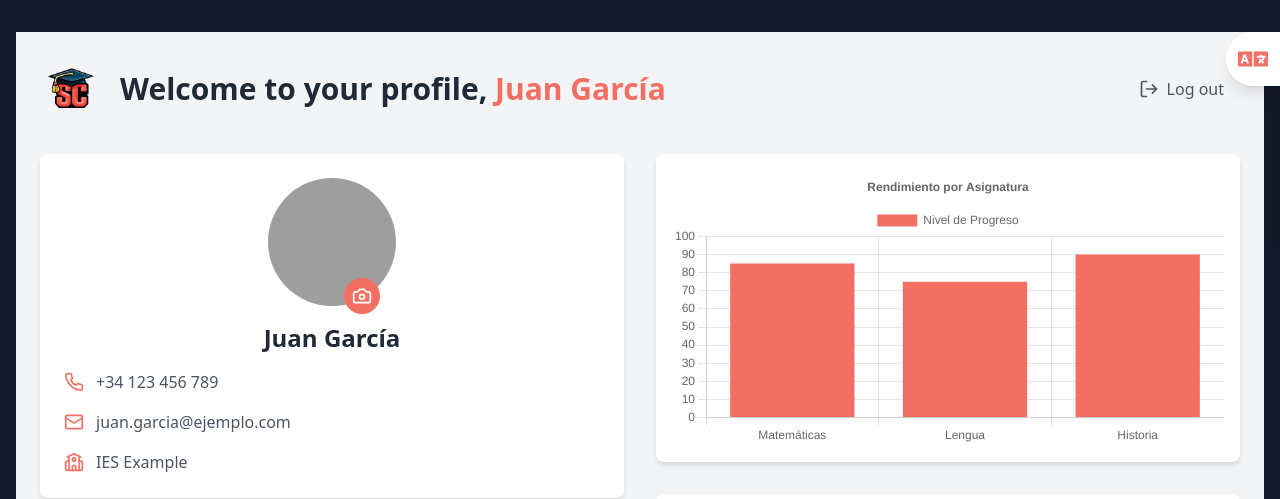
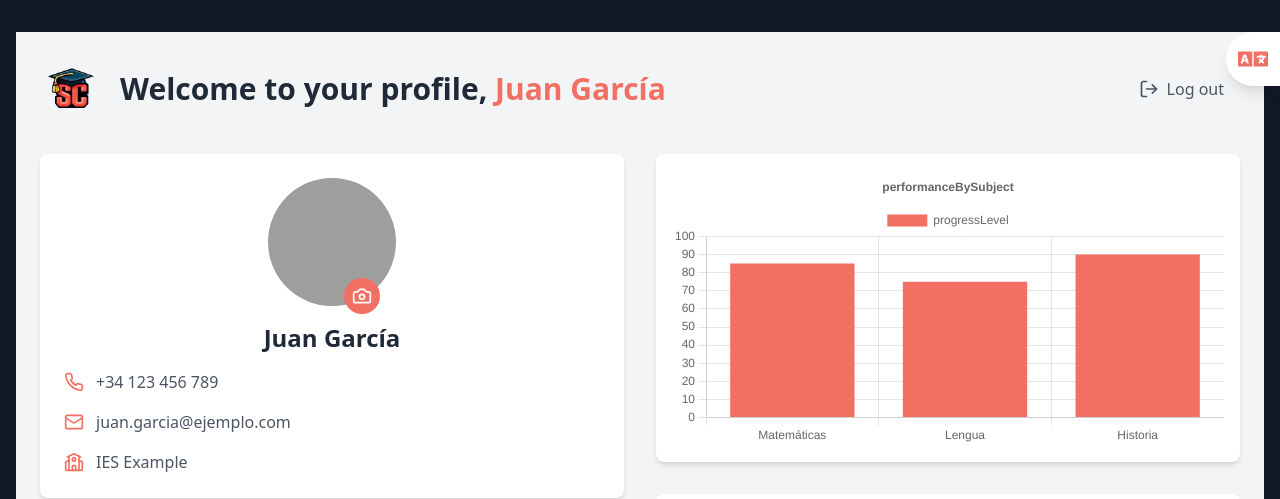
Before and after one commit to Savitar-99/PRUEBASSTUDENTCONNECT, a React (Vite) app: page /student-dashboard in a window 1280 px wide. Shown: the top 499 px of the page. Built offline with nearby package versions, Linux system fonts and the light colour scheme; grey boxes are pictures that could not be loaded.

Commit message:
PERFORMANCECHART LANSWITCHED

```diff
--- a/src/components/dashboard/sections/PerformanceChart.tsx
+++ b/src/components/dashboard/sections/PerformanceChart.tsx
@@ -2,6 +2,7 @@ import React from 'react';
 import { Chart as ChartJS, CategoryScale, LinearScale, BarElement, Title, Tooltip, Legend } from 'chart.js';
 import { Bar } from 'react-chartjs-2';
 import { Subject } from '../../types';
+import i18n from 'i18next'; // Importa i18n para las traducciones
 
 ChartJS.register(CategoryScale, LinearScale, BarElement, Title, Tooltip, Legend);
 
@@ -14,7 +15,7 @@ export const PerformanceChart: React.FC<PerformanceChartProps> = ({ subjects })
     labels: subjects.map(subject => subject.name),
     datasets: [
       {
-        label: 'Nivel de Progreso',
+        label: i18n.t('progressLevel'), // Traducido con i18n
         data: subjects.map(subject => subject.progress),
         backgroundColor: '#F26F63',
       },
@@ -29,7 +30,7 @@ export const PerformanceChart: React.FC<PerformanceChartProps> = ({ subjects })
       },
       title: {
         display: true,
-        text: 'Rendimiento por Asignatura',
+        text: i18n.t('performanceBySubject'), // Traducido con i18n
       },
     },
     scales: {
```
